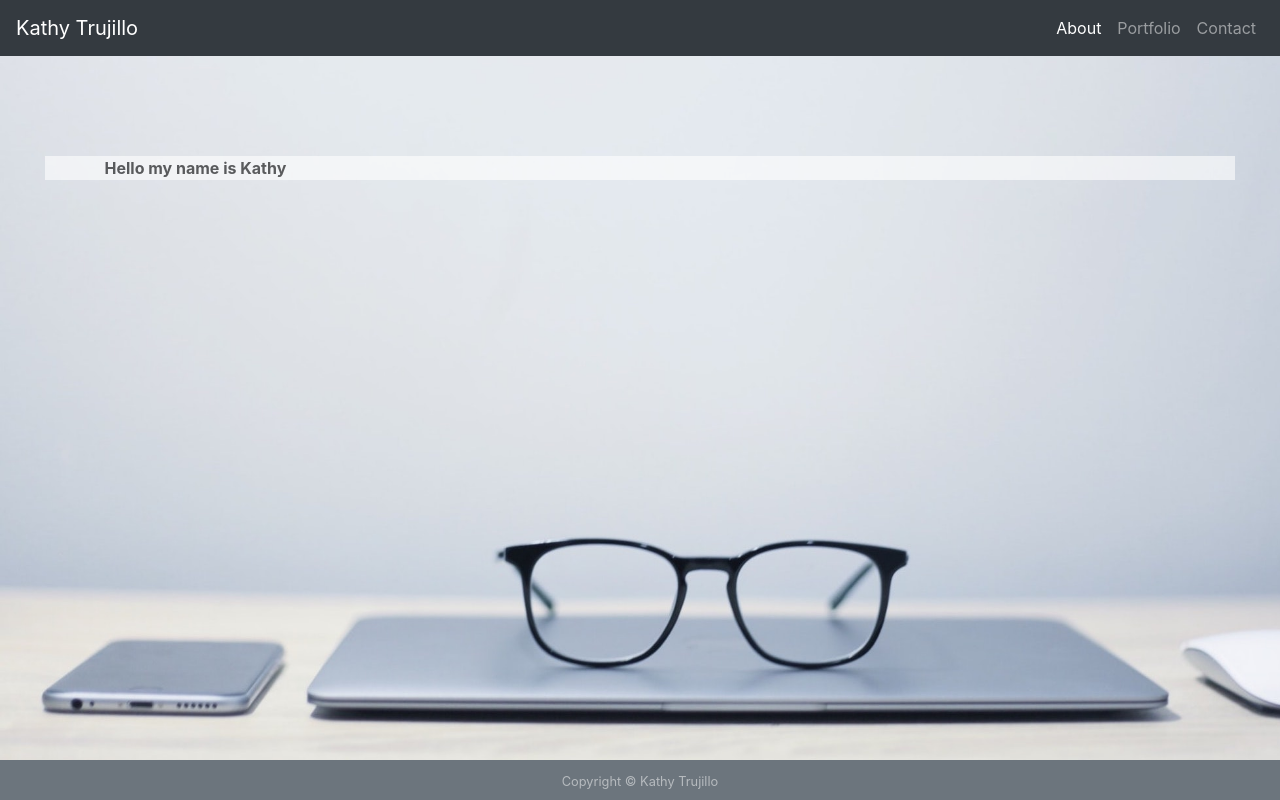
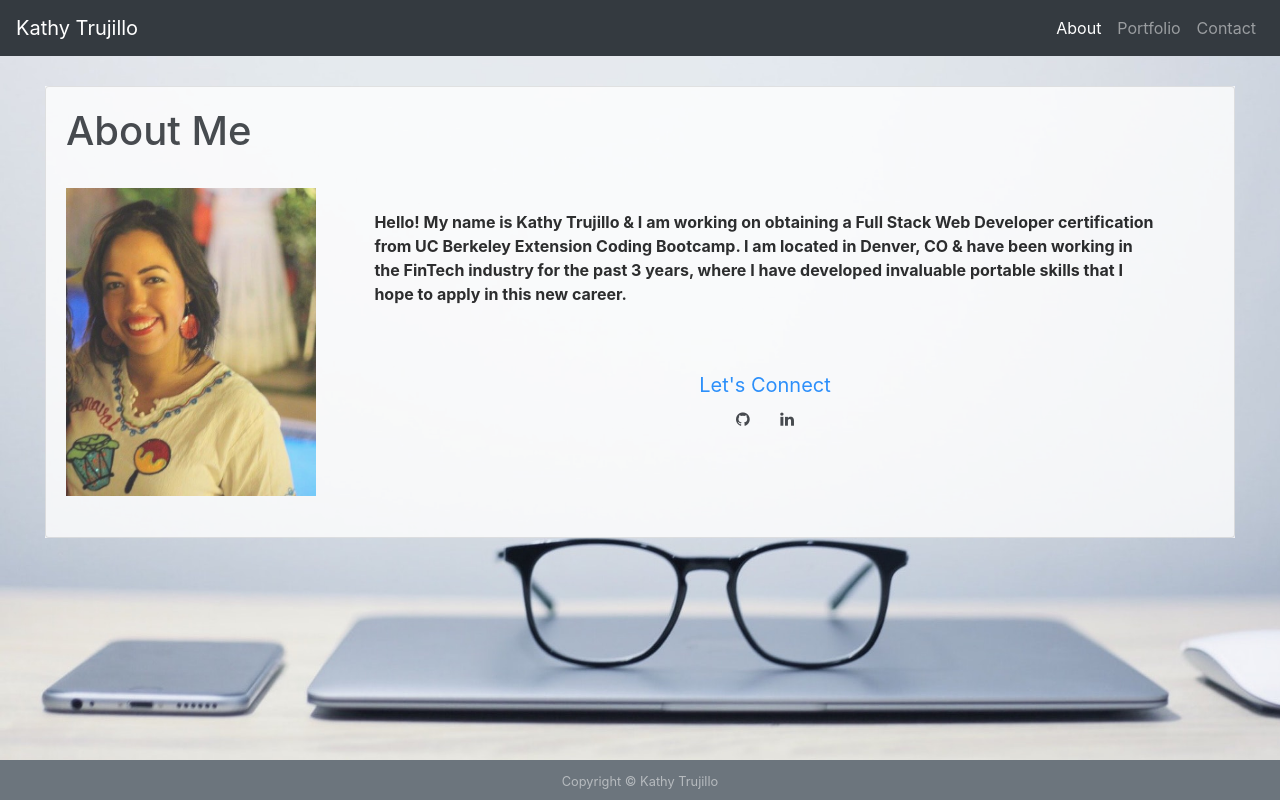
Before and after one commit to trukat/Portfolio_2, a plain HTML site: page index.html in a window 1280 px wide. Drawn offline with nearby package versions, Linux system fonts and the light colour scheme.

Commit message:
UPDATE: About Me page finished

```diff
--- a/assets/style/style.css
+++ b/assets/style/style.css
@@ -12,7 +12,7 @@ body {
   div.transbox {
     margin: 30px;
     background-color: #ffffff;
-    opacity: 0.6;
+    opacity: 0.8;
   }
 
   div.transbox p {
@@ -20,3 +20,7 @@ body {
     font-weight: bold;
     color: #000000;
   }
+
+  img:hover {
+    opacity: 1.0;
+  }
--- a/index.html
+++ b/index.html
@@ -7,8 +7,9 @@
       integrity="sha384-TX8t27EcRE3e/ihU7zmQxVncDAy5uIKz4rEkgIXeMed4M0jlfIDPvg6uqKI2xXr2"
       crossorigin="anonymous"
     />
+    <link rel="stylesheet" href="https://cdnjs.cloudflare.com/ajax/libs/font-awesome/4.7.0/css/font-awesome.min.css">
     <link rel="stylesheet" href="./assets/style/style.css" />
-    <meta charset="utf-8"/>
+    <meta charset="utf-8" />
     <meta
       name="viewport"
       content="width=device-width, initial-scale=1, shrink-to-fit=no"
@@ -18,13 +19,23 @@
   <body>
     <nav class="navbar navbar-expand-lg navbar-dark bg-dark">
       <a class="navbar-brand" href="#">Kathy Trujillo</a>
-      <button class="navbar-toggler" type="button" data-toggle="collapse" data-target="#navbarNav" aria-controls="navbarNav" aria-expanded="false" aria-label="Toggle navigation">
+      <button
+        class="navbar-toggler"
+        type="button"
+        data-toggle="collapse"
+        data-target="#navbarNav"
+        aria-controls="navbarNav"
+        aria-expanded="false"
+        aria-label="Toggle navigation"
+      >
         <span class="navbar-toggler-icon"></span>
       </button>
       <div class="collapse navbar-collapse" id="navbarNav">
         <ul class="navbar-nav ml-auto">
           <li class="nav-item active">
-                <a class="nav-link" href="./index.html">About<span class="sr-only">(current)</span></a>
+            <a class="nav-link" href="./index.html"
+              >About<span class="sr-only">(current)</span></a
+            >
           </li>
           <li class="nav-item">
             <a class="nav-link" href="./portfolio.html">Portfolio</a>
@@ -36,10 +47,61 @@
       </div>
     </nav>
     <main>
-        <div class ="container-fluid" style="margin-top: 100px;">
-          <div class="background">
+      <div
+        class="container-fluid"
+        style="padding-bottom: 30px; margin-bottom: 20px; border-radius: 60%"
+      >
         <div class="transbox">
-              <p>Hello my name is Kathy</p>
+          <div class="col-xs-8">
+            <div class="card">
+              <div class="card-body">
+                <h1 class="card-title">About Me</h1>
+                <div class="row">
+                  <div class="col-12 md-8">
+                    <img
+                      class="img-fluid float-left"
+                      style="object-fit: contain; width: 250px; height: 350px"
+                      src="assets/images/portfolio_pic.jpeg"
+                      alt="Kathy"
+                    />
+                    <div class="row">
+                      <div class="col-12 md-8">
+                        <p class="card-text text-left">
+                          Hello! My name is Kathy Trujillo & I am working on
+                          obtaining a Full Stack Web Developer certification
+                          from UC Berkeley Extension Coding Bootcamp. I am
+                          located in Denver, CO & have been working in the
+                          FinTech industry for the past 3 years, where I have
+                          developed invaluable portable skills that I hope to
+                          apply in this new career.
+                        </p>
+                        <div class="card text-center" style="width:auto; border: none">
+                        <div class="card-body">
+                        <a class="email-link" style="font-size:20px" href="mailto:kati.k220@gmail.com">Let's Connect</a>
+                        <br>
+                        <a
+                          class="btn btn-social-icon btn-github"
+                          target="_blank"
+                          href="https://github.com/trukat"
+                          onclick="_gaq.push(['_trackEvent', 'btn-social-icon', 'click', 'btn-github']);"
+                          ><span class="fa fa-github"></span
+                        ></a>
+                        <a
+                          class="btn btn-social-icon btn-linkedin"
+                          target="_blank"
+                          href="https://www.linkedin.com/in/kathy-trujillo-498061158/"
+                          onclick="_gaq.push(['_trackEvent', 'btn-social-icon', 'click', 'btn-linkedin']);"
+                          ><span class="fa fa-linkedin"></span
+                        ></a>
+                    </div>
+                </div>
+                      </div>
+                    </div>
+                  </div>
+                </div>
+              </div>
+            </div>
+          </div>
         </div>
       </div>
     </main>
```
Also changed, not shown: assets/images/portfolio_pic.jpeg (added), 2 other files. Lines whose indentation alone changed are shown as unchanged.
